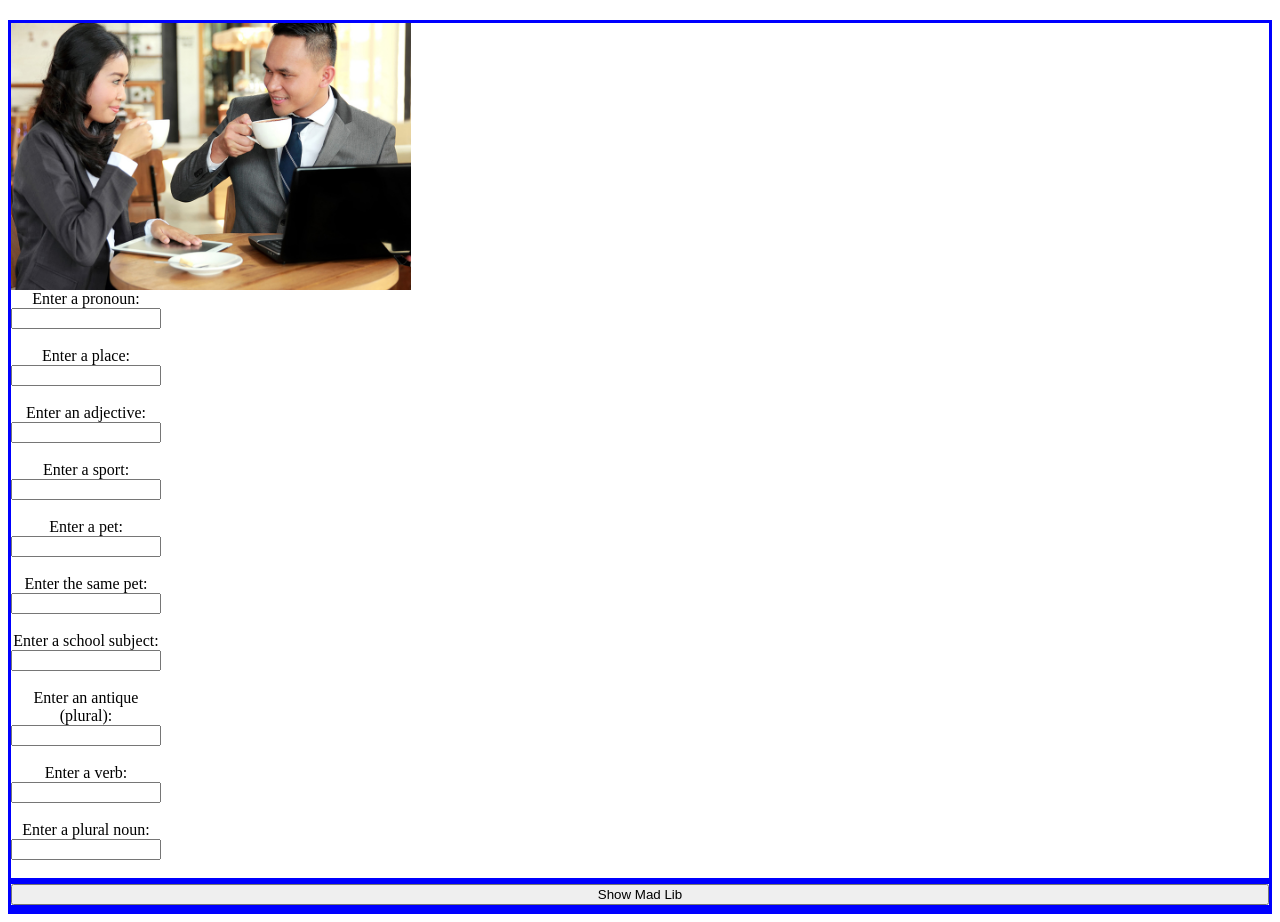
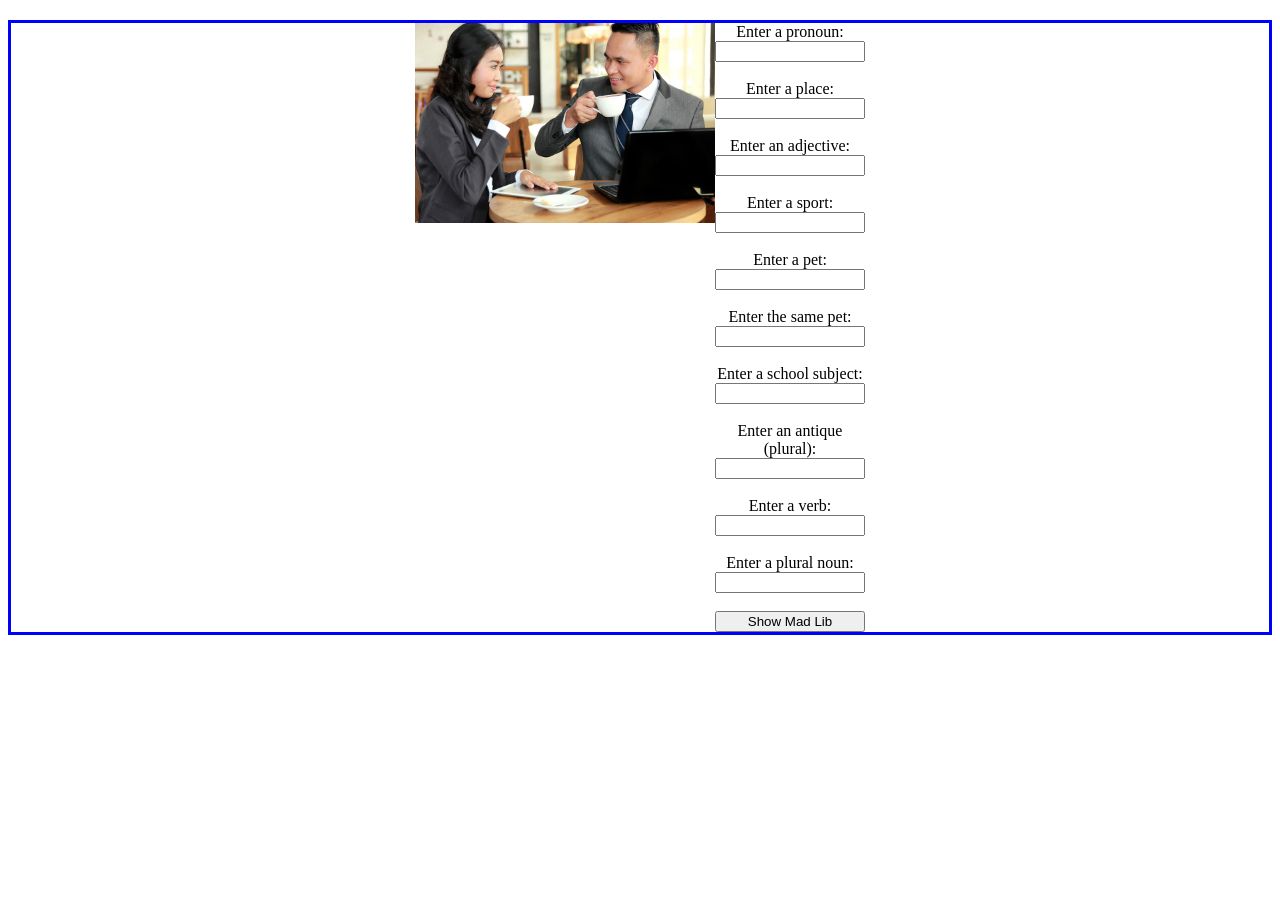
Before and after one commit to melder2/CS311_Project5_MRE, a plain HTML site: page index.html in a window 1280 px wide. Shown: the part 60-982 px from the top of the page. After the commit the page ends 800 px from the top, so only its background shows below. Drawn offline with Linux system fonts and the light colour scheme.

Commit message:
second commit

```diff
--- a/css/stylesheet.css
+++ b/css/stylesheet.css
@@ -13,8 +13,15 @@ h1{
 }
 
 #container{
+    text-align: left;
+}
+
+#border{
     display: flex;
     flex-direction: row;
+    border-style: solid;
+    border-color: blue;
+    justify-content: center;
 }
 
 form section{
@@ -23,9 +30,11 @@ form section{
     flex-wrap: wrap;
     justify-content: center;
     text-align: center;
-    border-style: solid;
-    border-color: blue;
 
+}
+#madlibs-submit{
+    text-align: center;
+    justify-content: center;
 }
 .hide{
     display: none;
@@ -35,7 +44,6 @@ form section{
     display: flex;
     flex-direction: column;
     text-align: center;
-    border-style: solid;
-    border-color: blue;
-    font-size: x-large;
+    font-size: large;
+    justify-content: center;
 }
--- a/index.html
+++ b/index.html
@@ -13,11 +13,13 @@
     </header>
     <main>
 
+    <div id="border">
+        <div id="container">
+            <img src="img/Making-Small-Talk.jpg" width="300px" heigt="300px">
+            </div>
         <form id="madlibs-form" name="madlibs-form" onsubmit="submitMadLibs(event)">
             <section id="madlibs-inputs">
-                <div id="container" style="float: left;">
-                    <img src="img/Making-Small-Talk.jpg" width="400px" heigt="400px" style="float: left;">
-                    </div>
+
                 <div class="input-group">
                     <label for="pronoun">Enter a pronoun: </label>
                     <input type="text" id="pronoun" name="pronoun"><br>
@@ -70,7 +72,7 @@
                 </div>
             </section>
             <section id="madlibs-submit">
-                <button type="submit">Show Mad Lib</button>
+                <button type="submit" style="width: 150px;">Show Mad Lib</button>
 
             </section>
 
@@ -82,4 +84,5 @@
 	    <script src="js/javaS.js"></script>
         </section>
     </body>
+    </div>
 </html>
--- a/js/javaS.js
+++ b/js/javaS.js
@@ -9,7 +9,7 @@ const submitMadLibs = (event) => {
     const userSubmission = Object.fromEntries(form);
 
     const story = `<h2>Your completed mad lib: </h2>
-    <p>Where can you meet a nice, normal <strong><u>${userSubmission.pronoun}</u></strong> to date? Sure, there are traditional avenues like the workplace or (the) <strong><u>${userSubmission.place}</u></strong>, but here are some other creative, <strong><u>${userSubmission.adjective}</u></strong> ways: <br>
+    <p>Where can you meet a nice, normal <strong><u>${userSubmission.pronoun}</u></strong> to date? Sure, there are traditional<br> avenues like the workplace or (the) <strong><u>${userSubmission.place}</u></strong>, but here are some other creative, <strong><u>${userSubmission.adjective}</u></strong> ways: <br>
     Show off your athletic skills by joining a/an <strong><u>${userSubmission.sport}</u></strong> team at a rec center.<br>
     Walk your favorite four-legged <strong><u>${userSubmission.pet}</u></strong> at the local <strong><u>${userSubmission.pet1}</u></strong> park.<br>
     Attend a/an <strong><u>${userSubmission.schoolSubject}</u></strong> class at a community college.<br>
```
